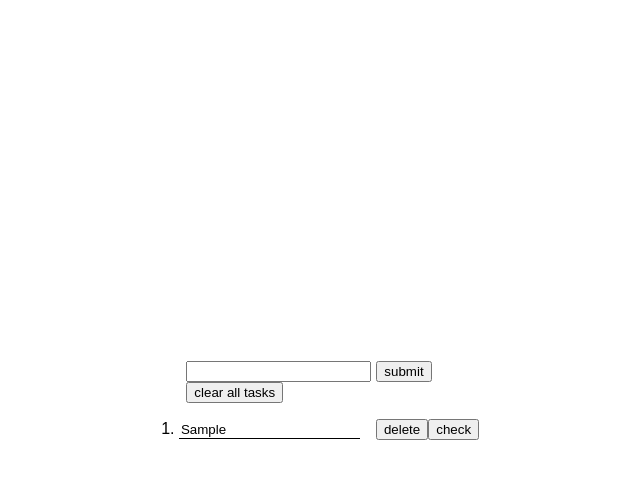
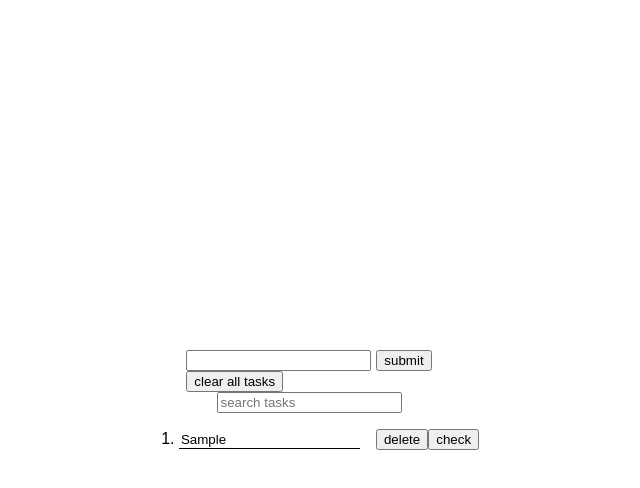
Before and after one commit to MaralNajafi/editable-todo-app, a React (Create React App) app: page / in a window 1280 px wide. Both pictures are taken after typing "Sample" into the empty fields and a click on the button "submit". Shown: the top 488 px of the page, without its empty margins (331-971 px from the left). Built offline with nearby package versions, Linux system fonts and the light colour scheme.

Commit message:
feature: search tasks

```diff
--- a/src/components/AppContainer/AppContainer.jsx
+++ b/src/components/AppContainer/AppContainer.jsx
@@ -1,9 +1,11 @@
-import React, { useState } from "react";
+import React, { useEffect, useState } from "react";
 import TodoHeader from "../TodoHeader/TodoHeader";
 import TodoBody from "../TodoBody/TodoBody";
 
 const AppContainer = () => {
   const [todos, setTodos] = useState([]);
+  const [searchedTodos, setSearchedTodos] = useState([]);
+  const [searchedValue, setSearchedValue] = useState("");
   const [id, setId] = useState(0);
 
   const addTodo = (newTodo) => {
@@ -54,6 +56,18 @@ const AppContainer = () => {
     }
   };
 
+  const handleSearch = () => {
+    setSearchedTodos(
+      todos.filter((todo) =>
+        todo.content.includes(searchedValue.toLocaleLowerCase())
+      )
+    );
+  };
+
+  useEffect(() => {
+    handleSearch();
+  }, [searchedValue, todos]);
+
   return (
     <div className="app-container">
       <TodoHeader
@@ -61,8 +75,18 @@ const AppContainer = () => {
         handleSubmit={addTodo}
         handleClearAll={handleClearAll}
       />
+      {todos.length > 0 && (
+        <input
+          type="text"
+          placeholder="search tasks"
+          value={searchedValue}
+          onChange={(event) => {
+            setSearchedValue(event.target.value);
+          }}
+        />
+      )}
       <TodoBody
-        todos={todos}
+        todos={searchedTodos.length > 0 ? searchedTodos : todos}
         handleChange={handleChange}
         handleDelete={handleDelete}
         handleCheck={handleCheck}
```
